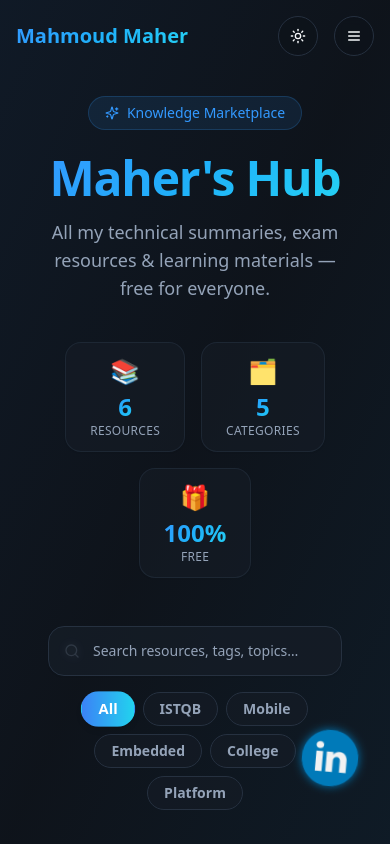
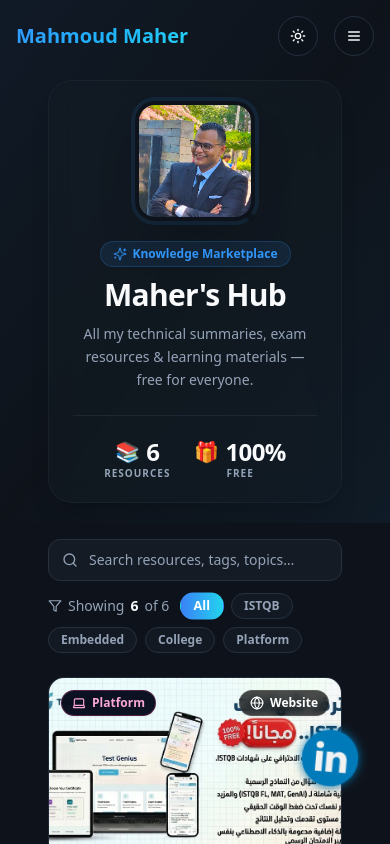
Before and after one commit to MahmoudMaher2/mahmouds-canvas, a React (Vite) app: page /Summaries in a window 390 px wide. Shown: the top 844 px of the page. Built offline with nearby package versions, Linux system fonts and the light colour scheme.

Commit message:
refactor: update Summaries page UI with new category/type configurations and a restructured hero section

```diff
--- a/src/data/summaries.data.ts
+++ b/src/data/summaries.data.ts
@@ -3,7 +3,6 @@
 export type SummaryCategory =
   | "All"
   | "ISTQB"
-  | "Mobile"
   | "Embedded"
   | "College"
   | "Platform";
@@ -120,7 +119,7 @@ export const summaries: Summary[] = [
     imageWebp: "/Summaries/webp/MAT Mocup.webp",
     imageOriginal: "/Summaries/MAT Mocup.png",
     link: "https://www.linkedin.com/feed/update/urn:li:activity:7372632879018717184/",
-    category: "Mobile",
+    category: "ISTQB",
     type: "PDF",
     downloadable: true,
     featured: false,
--- a/src/pages/Summaries.tsx
+++ b/src/pages/Summaries.tsx
@@ -14,6 +14,10 @@ import {
   Bell,
   Filter,
   X,
+  Award,
+  Cpu,
+  GraduationCap,
+  Laptop,
 } from "lucide-react";
 import { useEffect, useRef, useState, useMemo, useCallback } from "react";
 import { Dialog, DialogContent, DialogTrigger } from "@/components/ui/dialog";
@@ -28,7 +32,6 @@ import { summaries, type Summary, type SummaryCategory, type SummaryType } from
 const CATEGORIES: SummaryCategory[] = [
   "All",
   "ISTQB",
-  "Mobile",
   "Embedded",
   "College",
   "Platform",
@@ -43,26 +46,62 @@ const categoryColors: Record<SummaryCategory, string> = {
   Platform: "from-pink-600 to-rose-400",
 };
 
-const categoryBadgeColors: Record<SummaryCategory, string> = {
-  All: "bg-blue-500/15 text-blue-400 border-blue-500/30",
-  ISTQB: "bg-blue-500/15 text-blue-400 border-blue-500/30",
-  Mobile: "bg-violet-500/15 text-violet-400 border-violet-500/30",
-  Embedded: "bg-orange-500/15 text-orange-400 border-orange-500/30",
-  College: "bg-emerald-500/15 text-emerald-400 border-emerald-500/30",
-  Platform: "bg-pink-500/15 text-pink-400 border-pink-500/30",
+const categoryConfigs: Record<
+  SummaryCategory,
+  {
+    icon: React.ReactNode;
+    badgeClass: string;
+  }
+> = {
+  All: {
+    icon: <Award className="h-3.5 w-3.5" />,
+    badgeClass: "bg-white/95 dark:bg-slate-950/95 text-blue-600 dark:text-blue-300 border-blue-200 dark:border-blue-500/30",
+  },
+  ISTQB: {
+    icon: <Award className="h-3.5 w-3.5" />,
+    badgeClass: "bg-white/95 dark:bg-slate-950/95 text-blue-600 dark:text-blue-300 border-blue-200 dark:border-blue-500/30",
+  },
+  Mobile: {
+    icon: <Laptop className="h-3.5 w-3.5" />,
+    badgeClass: "bg-white/95 dark:bg-slate-950/95 text-violet-600 dark:text-violet-300 border-violet-200 dark:border-violet-500/30",
+  },
+  Embedded: {
+    icon: <Cpu className="h-3.5 w-3.5" />,
+    badgeClass: "bg-white/95 dark:bg-slate-950/95 text-orange-600 dark:text-orange-300 border-orange-200 dark:border-orange-500/30",
+  },
+  College: {
+    icon: <GraduationCap className="h-3.5 w-3.5" />,
+    badgeClass: "bg-white/95 dark:bg-slate-950/95 text-emerald-600 dark:text-emerald-300 border-emerald-200 dark:border-emerald-500/30",
+  },
+  Platform: {
+    icon: <Laptop className="h-3.5 w-3.5" />,
+    badgeClass: "bg-white/95 dark:bg-slate-950/95 text-pink-600 dark:text-pink-300 border-pink-200 dark:border-pink-500/30",
+  },
 };
 
-const typeIcon = (type: SummaryType) => {
-  switch (type) {
-    case "PDF":
-      return <FileText className="h-3.5 w-3.5" />;
-    case "Website":
-      return <Globe className="h-3.5 w-3.5" />;
-    case "Folder":
-      return <FolderOpen className="h-3.5 w-3.5" />;
-    case "Book":
-      return <BookOpen className="h-3.5 w-3.5" />;
+const typeConfigs: Record<
+  SummaryType,
+  {
+    icon: React.ReactNode;
+    badgeClass: string;
   }
+> = {
+  PDF: {
+    icon: <FileText className="h-3.5 w-3.5" />,
+    badgeClass: "bg-white/95 dark:bg-slate-950/95 text-rose-700 dark:text-rose-300 border-rose-200 dark:border-rose-500/30",
+  },
+  Website: {
+    icon: <Globe className="h-3.5 w-3.5" />,
+    badgeClass: "bg-white/95 dark:bg-slate-950/95 text-cyan-700 dark:text-cyan-300 border-cyan-200 dark:border-cyan-500/30",
+  },
+  Folder: {
+    icon: <FolderOpen className="h-3.5 w-3.5" />,
+    badgeClass: "bg-white/95 dark:bg-slate-950/95 text-amber-700 dark:text-amber-300 border-amber-200 dark:border-amber-500/30",
+  },
+  Book: {
+    icon: <BookOpen className="h-3.5 w-3.5" />,
+    badgeClass: "bg-white/95 dark:bg-slate-950/95 text-indigo-700 dark:text-indigo-300 border-indigo-200 dark:border-indigo-500/30",
+  },
 };
 
 const typeLabel = (s: Summary) => {
@@ -106,7 +145,6 @@ const SummariesPage = () => {
   // Stats
   const stats = [
     { label: "Resources", value: summaries.length, icon: "📚" },
-    { label: "Categories", value: CATEGORIES.length - 1, icon: "🗂️" },
     { label: "Free", value: "100%", icon: "🎁" },
   ];
 
@@ -346,7 +384,7 @@ const SummariesPage = () => {
       <Navbar />
 
       {/* ─── HERO ───────────────────────────────────────────────────────── */}
-      <section className="relative min-h-[70vh] flex flex-col items-center justify-center px-4 pt-24 pb-12 overflow-hidden">
+      <section className="relative px-4 sm:px-6 pt-20 pb-5 overflow-hidden">
         {/* Canvas BG */}
         <canvas
           ref={canvasRef}
@@ -355,90 +393,104 @@ const SummariesPage = () => {
         {/* Gradient overlay */}
         <div className="absolute inset-0 bg-gradient-to-br from-primary/5 via-background/80 to-accent/5 -z-5" />
 
-        <div className="container mx-auto text-center relative z-10">
-          {/* Badge */}
+        <div className="container mx-auto relative z-10">
+          {/* ── Main Hero Card — full width ── */}
           <div
-            className={`inline-flex items-center gap-2 px-4 py-1.5 rounded-full text-sm font-medium mb-6
-              bg-primary/10 border border-primary/20 text-primary
-              ${isVisible ? "animate-fade-in" : "opacity-0"}`}
+            className={`flex flex-col lg:flex-row items-center justify-between gap-6 lg:gap-10 p-6 sm:p-8 lg:p-10 rounded-3xl
+              bg-card/45 backdrop-blur-md border border-border/40 shadow-xl
+              ${isVisible ? "animate-fade-in-up" : "opacity-0"}`}
           >
-            <Sparkles className="h-3.5 w-3.5" />
-            Knowledge Marketplace
+            {/* Left side: Profile Info */}
+            <div className="flex flex-col sm:flex-row items-center sm:items-start gap-6 flex-1 w-full">
+              {/* Avatar */}
+              <div className="relative flex-shrink-0">
+                <div className="w-28 h-28 lg:w-36 lg:h-36 rounded-2xl overflow-hidden ring-4 ring-primary/10 ring-offset-4 ring-offset-background shadow-2xl transition-all duration-300 hover:scale-105">
+                  <img
+                    src="/Mahmoud Maher.jpg"
+                    alt="Mahmoud Maher"
+                    className="w-full h-full object-cover object-top"
+                  />
+                </div>
+                <span className="absolute -bottom-1 -right-1 w-4.5 h-4.5 bg-emerald-500 rounded-full border-4 border-background animate-pulse" />
               </div>
 
-          {/* Title */}
-          <h1
-            className={`text-5xl md:text-7xl font-extrabold mb-4 tracking-tight ${isVisible ? "animate-fade-in-up" : "opacity-0"}`}
-            style={{ animationDelay: "0.1s" }}
-          >
-            <span className="gradient-text">Maher's Hub</span>
+              {/* Text Block */}
+              <div className="flex-1 min-w-0 text-center sm:text-left space-y-2.5">
+                <div className="inline-flex items-center gap-1.5 px-3 py-1 rounded-full text-xs font-semibold
+                  bg-primary/10 border border-primary/20 text-primary shadow-sm">
+                  <Sparkles className="h-3.5 w-3.5 animate-pulse" />
+                  <span>Knowledge Marketplace</span>
+                </div>
+                <h1 className="text-3xl sm:text-4xl font-extrabold tracking-tight text-foreground">
+                  Maher's Hub
                 </h1>
+                <p className="text-sm sm:text-base text-muted-foreground leading-relaxed max-w-xl">
+                  All my technical summaries, exam resources &amp; learning materials — free for everyone.
+                </p>
+              </div>
+            </div>
 
-          <p
-            className={`text-lg md:text-xl text-muted-foreground max-w-xl mx-auto mb-10 ${isVisible ? "animate-fade-in-up" : "opacity-0"}`}
-            style={{ animationDelay: "0.2s" }}
-          >
-            All my technical summaries, exam resources &amp; learning materials
-            — free for everyone.
-          </p>
-
-          {/* Stats Bar */}
-          <div
-            className={`flex flex-wrap justify-center gap-4 md:gap-8 mb-12 ${isVisible ? "animate-fade-in-up" : "opacity-0"}`}
-            style={{ animationDelay: "0.3s" }}
-          >
+            {/* Right side: Stats */}
+            <div className="flex items-center justify-center gap-6 sm:gap-10 border-t lg:border-t-0 lg:border-l border-border/60 pt-6 lg:pt-0 lg:pl-10 w-full lg:w-auto">
               {stats.map((s) => (
-              <div
-                key={s.label}
-                className="flex flex-col items-center px-6 py-3 rounded-2xl
-                  bg-card/60 backdrop-blur-sm border border-border/60
-                  shadow-sm hover:shadow-md hover:border-primary/30
-                  transition-all duration-300"
-              >
-                <span className="text-2xl mb-1">{s.icon}</span>
-                <span className="text-2xl font-bold gradient-text">
+                <div key={s.label} className="text-center space-y-1">
+                  <div className="flex items-center gap-1.5 justify-center">
+                    <span className="text-xl sm:text-2xl leading-none">{s.icon}</span>
+                    <span className="text-2xl sm:text-3xl font-extrabold text-foreground tracking-tight leading-none">
                       {s.value}
                     </span>
-                <span className="text-xs text-muted-foreground font-medium uppercase tracking-wide">
+                  </div>
+                  <p className="text-[10px] sm:text-xs font-bold text-muted-foreground uppercase tracking-widest leading-none">
                     {s.label}
-                </span>
+                  </p>
                 </div>
               ))}
             </div>
+          </div>
+        </div>
+      </section>
 
-          {/* Search + Filter */}
-          <div
-            className={`max-w-3xl mx-auto space-y-4 ${isVisible ? "animate-fade-in-up" : "opacity-0"}`}
-            style={{ animationDelay: "0.4s" }}
-          >
-            {/* Search */}
-            <div className="relative">
-              <Search className="absolute left-4 top-1/2 -translate-y-1/2 h-4 w-4 text-muted-foreground" />
+
+      {/* ─── GRID ────────────────────────────────────────────────────────── */}
+      <section className="pt-4 pb-20 px-4 sm:px-6">
+        <div className="container mx-auto">
+          {/* ── Toolbar: Search + Filters + Results count ── */}
+          <div className="flex flex-col gap-3 mb-6">
+            {/* Row 1: Search + clear */}
+            <div className="flex items-center gap-3">
+              <div className="relative flex-1">
+                <Search className="absolute left-3.5 top-1/2 -translate-y-1/2 h-4 w-4 text-muted-foreground" />
                 <input
                   id="summaries-search"
                   type="text"
                   placeholder="Search resources, tags, topics…"
                   value={searchQuery}
                   onChange={(e) => handleSearchChange(e.target.value)}
-                className="w-full pl-11 pr-10 py-3.5 rounded-2xl
-                  bg-card/80 backdrop-blur-sm border border-border
+                  className="w-full pl-10 pr-9 py-2.5 rounded-xl
+                    bg-card/80 border border-border
                     text-foreground placeholder:text-muted-foreground
                     focus:outline-none focus:ring-2 focus:ring-primary/50
-                  focus:border-primary/50 transition-all duration-200
-                  shadow-sm text-sm"
+                    focus:border-primary/50 transition-all duration-200 text-sm"
                 />
                 {searchQuery && (
                   <button
                     onClick={() => { handleSearchChange(""); }}
                     className="absolute right-3 top-1/2 -translate-y-1/2 text-muted-foreground hover:text-foreground transition-colors"
                   >
-                  <X className="h-4 w-4" />
+                    <X className="h-3.5 w-3.5" />
                   </button>
                 )}
               </div>
+            </div>
 
-            {/* Category pills */}
-            <div className="flex flex-wrap justify-center gap-2">
+            {/* Row 2: Results count + Category pills + Clear */}
+            <div className="flex flex-wrap items-center gap-2">
+              <p className="text-sm text-muted-foreground flex items-center gap-1.5 mr-1">
+                <Filter className="h-3.5 w-3.5" />
+                Showing{" "}
+                <span className="font-semibold text-foreground">{filtered.length}</span>{" "}
+                of {summaries.length}
+              </p>
               {CATEGORIES.map((cat) => {
                 const active = activeCategory === cat;
                 return (
@@ -446,11 +498,11 @@ const SummariesPage = () => {
                     key={cat}
                     onClick={() => setActiveCategory(cat)}
                     className={`
-                      px-4 py-1.5 rounded-full text-sm font-semibold
+                      px-3 py-1 rounded-full text-xs font-semibold
                       border transition-all duration-200
                       ${
                         active
-                          ? `bg-gradient-to-r ${categoryColors[cat]} text-white border-transparent shadow-md scale-105`
+                          ? `bg-gradient-to-r ${categoryColors[cat]} text-white border-transparent shadow-sm scale-105`
                           : "bg-card/60 border-border text-muted-foreground hover:text-foreground hover:border-primary/30"
                       }
                     `}
@@ -459,35 +511,15 @@ const SummariesPage = () => {
                   </button>
                 );
               })}
-            </div>
-          </div>
-        </div>
-      </section>
-
-      {/* ─── GRID ────────────────────────────────────────────────────────── */}
-      <section className="py-8 pb-20 px-4">
-        <div className="container mx-auto">
-          {/* Results count */}
-          <div className="flex items-center justify-between mb-8">
-            <p className="text-sm text-muted-foreground flex items-center gap-2">
-              <Filter className="h-4 w-4" />
-              Showing{" "}
-              <span className="font-semibold text-foreground">
-                {filtered.length}
-              </span>{" "}
-              of {summaries.length} resources
-            </p>
               {(activeCategory !== "All" || searchQuery) && (
                 <button
-                onClick={() => {
-                  setActiveCategory("All");
-                  setSearchQuery("");
-                }}
-                className="text-xs text-primary hover:text-primary/80 flex items-center gap-1 transition-colors"
+                  onClick={() => { setActiveCategory("All"); setSearchQuery(""); }}
+                  className="text-xs text-primary hover:text-primary/80 flex items-center gap-1 transition-colors ml-auto"
                 >
-                <X className="h-3 w-3" /> Clear filters
+                  <X className="h-3 w-3" /> Clear
                 </button>
               )}
+            </div>
           </div>
 
           {filtered.length === 0 ? (
@@ -551,19 +583,22 @@ const SummariesPage = () => {
                             </span>
                           </div>
                         </div>
-                        {/* Category badge on image - solid bg, no backdrop-blur */}
+                        {/* Category badge on image - glassmorphism with backdrop-blur */}
                         <div className="absolute top-3 left-3">
                           <span
-                            className={`inline-flex items-center gap-1.5 px-2.5 py-1 rounded-full text-xs font-bold border
-                              ${categoryBadgeColors[summary.category]}`}
+                            className={`inline-flex items-center gap-1.5 px-2.5 py-1 rounded-full text-xs font-bold border backdrop-blur-md shadow-sm transition-colors duration-300
+                              ${categoryConfigs[summary.category].badgeClass}`}
                           >
+                            {categoryConfigs[summary.category].icon}
                             {summary.category}
                           </span>
                         </div>
-                        {/* Type badge - solid bg, no backdrop-blur */}
+                        {/* Type badge - solid black bg */}
                         <div className="absolute top-3 right-3">
-                          <span className="inline-flex items-center gap-1 px-2.5 py-1 rounded-full text-xs font-bold bg-black/70 text-white border border-white/10">
-                            {typeIcon(summary.type)}
+                          <span
+                            className="inline-flex items-center gap-1.5 px-2.5 py-1 rounded-full text-xs font-bold bg-black/70 text-white border border-white/10 shadow-sm backdrop-blur-sm transition-colors duration-300"
+                          >
+                            {typeConfigs[summary.type].icon}
                             {summary.type}
                           </span>
                         </div>
@@ -588,7 +623,7 @@ const SummariesPage = () => {
                           {summary.tags.slice(0, 3).map((tag) => (
                             <span
                               key={tag}
-                              className="px-2 py-0.5 rounded-md text-xs bg-muted text-muted-foreground border border-border/60"
+                              className="px-2.5 py-1 rounded-full text-xs font-semibold bg-blue-50/85 text-blue-600 border border-blue-200/60 dark:bg-blue-500/15 dark:text-blue-300 dark:border-blue-500/30 hover:bg-blue-100/70 dark:hover:bg-blue-500/25 transition-colors duration-200"
                             >
                               #{tag}
                             </span>
@@ -606,8 +641,9 @@ const SummariesPage = () => {
                               target="_blank"
                               rel="noopener noreferrer"
                               className="inline-flex items-center gap-1 px-2.5 py-1 rounded-full text-xs font-medium
-                                bg-purple-500/10 border border-purple-500/30 text-purple-400
-                                hover:bg-purple-500/20 hover:border-purple-400 transition-all duration-200"
+                                bg-purple-50/85 text-purple-700 border border-purple-200/60
+                                dark:bg-purple-500/15 dark:text-purple-300 dark:border-purple-500/30
+                                hover:bg-purple-100/70 dark:hover:bg-purple-500/25 transition-all duration-200"
                             >
                               <User className="h-2.5 w-2.5" />
                               {m.name}
@@ -651,19 +687,24 @@ const SummariesPage = () => {
                   </div>
 
                   {/* ── Dialog / Full Preview ── */}
-                  <DialogContent className="max-w-full w-full h-full max-h-screen m-0 p-0 overflow-hidden bg-background">
+                  <DialogContent className="w-[95vw] md:max-w-4xl lg:max-w-5xl xl:max-w-6xl h-auto max-h-[90vh] md:max-h-[85vh] p-0 overflow-hidden rounded-2xl flex flex-col border border-border/80 shadow-2xl">
                     {/* Header */}
-                    <div className="p-4 lg:p-6 border-b border-border bg-background/95 backdrop-blur-sm">
+                    <div className="flex-shrink-0 p-4 lg:p-6 border-b border-border bg-background/95 backdrop-blur-sm">
                       <div className="container mx-auto flex flex-col lg:flex-row lg:items-start lg:justify-between gap-4">
                         <div className="flex-1 min-w-0">
                           <div className="flex items-center gap-2 mb-2">
                             <span
-                              className={`inline-flex items-center gap-1 px-2.5 py-0.5 rounded-full text-xs font-bold border ${categoryBadgeColors[summary.category]}`}
+                              className={`inline-flex items-center gap-1.5 px-2.5 py-0.5 rounded-full text-xs font-bold border backdrop-blur-md shadow-sm
+                                ${categoryConfigs[summary.category].badgeClass}`}
                             >
+                              {categoryConfigs[summary.category].icon}
                               {summary.category}
                             </span>
-                            <span className="inline-flex items-center gap-1 px-2 py-0.5 rounded-full text-xs font-bold bg-muted border border-border text-muted-foreground">
-                              {typeIcon(summary.type)}
+                            <span
+                              className={`inline-flex items-center gap-1.5 px-2.5 py-0.5 rounded-full text-xs font-bold border backdrop-blur-md shadow-sm
+                                ${typeConfigs[summary.type].badgeClass}`}
+                            >
+                              {typeConfigs[summary.type].icon}
                               {summary.type}
                             </span>
                           </div>
@@ -689,23 +730,23 @@ const SummariesPage = () => {
                     </div>
 
                     {/* Body */}
-                    <div className="flex flex-1 overflow-auto h-[calc(100vh-140px)]">
-                      <div className="flex-1 flex flex-col lg:flex-row min-h-full">
+                    <div className="flex-1 overflow-y-auto lg:overflow-hidden flex flex-col lg:flex-row">
                       {/* Image */}
-                        <div className="flex-1 flex items-center justify-center p-4 lg:p-8 bg-muted/10">
+                      <div className="w-full h-auto flex-shrink-0 p-4 bg-muted/5 flex items-center justify-center lg:flex-1 lg:h-full lg:overflow-y-auto lg:p-8 lg:bg-muted/10">
                         <img
                           src={summary.imageOriginal || summary.image}
                           alt={summary.title}
                           loading="lazy"
                           decoding="async"
-                            className="max-w-full max-h-full object-contain rounded-xl shadow-2xl"
+                          className="max-w-full h-auto lg:max-h-full lg:object-contain rounded-xl shadow-2xl"
                         />
                       </div>
 
                       {/* Sidebar */}
                       {(summary.references?.length ||
-                          summary.mentions?.length) && (
-                          <div className="lg:w-80 border-t lg:border-t-0 lg:border-l border-border bg-background/95">
+                        summary.mentions?.length ||
+                        summary.tags?.length) && (
+                        <div className="w-full border-t border-border bg-background/95 lg:w-80 lg:h-full lg:overflow-y-auto lg:border-t-0 lg:border-l">
                           <div className="p-4 lg:p-6 space-y-6">
                               {/* References */}
                               {summary.references &&
@@ -756,8 +797,9 @@ const SummariesPage = () => {
                                           target="_blank"
                                           rel="noopener noreferrer"
                                           className="inline-flex items-center gap-1.5 px-3 py-1.5 rounded-full text-xs font-medium
-                                            bg-purple-500/10 border border-purple-500/30 text-purple-400
-                                            hover:bg-purple-500/20 hover:scale-105 transition-all duration-200"
+                                            bg-purple-50/85 text-purple-700 border border-purple-200/60
+                                            dark:bg-purple-500/15 dark:text-purple-300 dark:border-purple-500/30
+                                            hover:bg-purple-100/70 dark:hover:bg-purple-500/25 hover:scale-105 transition-all duration-200"
                                         >
                                           <User className="h-3 w-3" />
                                           {m.name}
@@ -777,7 +819,7 @@ const SummariesPage = () => {
                                     {summary.tags.map((tag) => (
                                       <span
                                         key={tag}
-                                        className="px-2 py-0.5 rounded-md text-xs bg-muted text-muted-foreground border border-border"
+                                        className="px-2.5 py-1 rounded-full text-xs font-semibold bg-blue-50/85 text-blue-600 border border-blue-200/60 dark:bg-blue-500/15 dark:text-blue-300 dark:border-blue-500/30 hover:bg-blue-100/70 dark:hover:bg-blue-500/25 transition-colors duration-200"
                                       >
                                         #{tag}
                                       </span>
@@ -788,7 +830,6 @@ const SummariesPage = () => {
                             </div>
                           </div>
                         )}
-                      </div>
                       </div>
                     </DialogContent>
                 </Dialog>
@@ -824,7 +865,7 @@ const SummariesPage = () => {
 
             <div className="flex flex-col sm:flex-row gap-3 justify-center">
               <a
-                href="https://www.linkedin.com/in/mahmoud-maher-2002/"
+                href="https://www.linkedin.com/in/mahmoud-maher74/"
                 target="_blank"
                 rel="noopener noreferrer"
                 id="linkedin-follow-btn"
```
Lines whose indentation alone changed are shown as unchanged.
